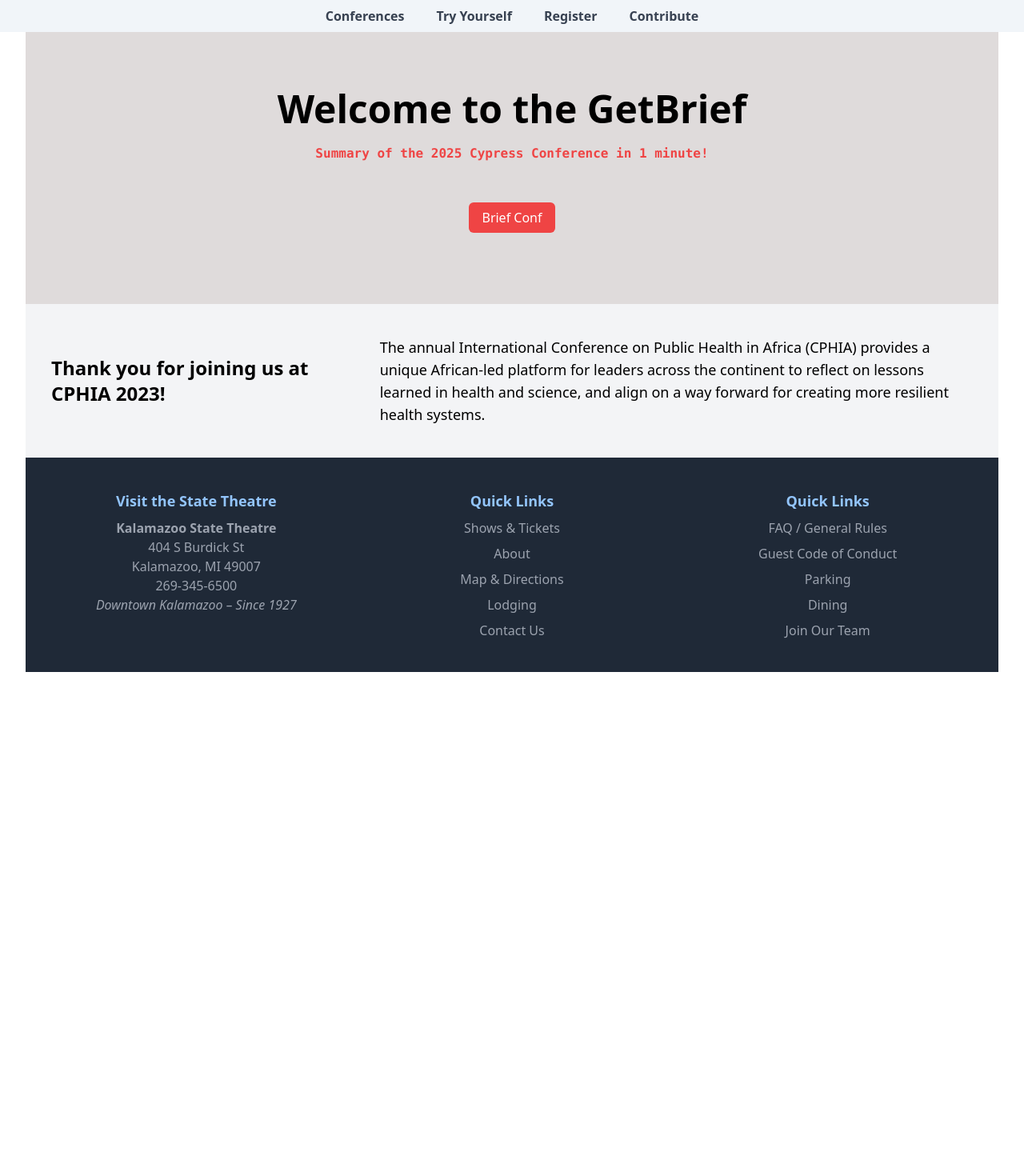
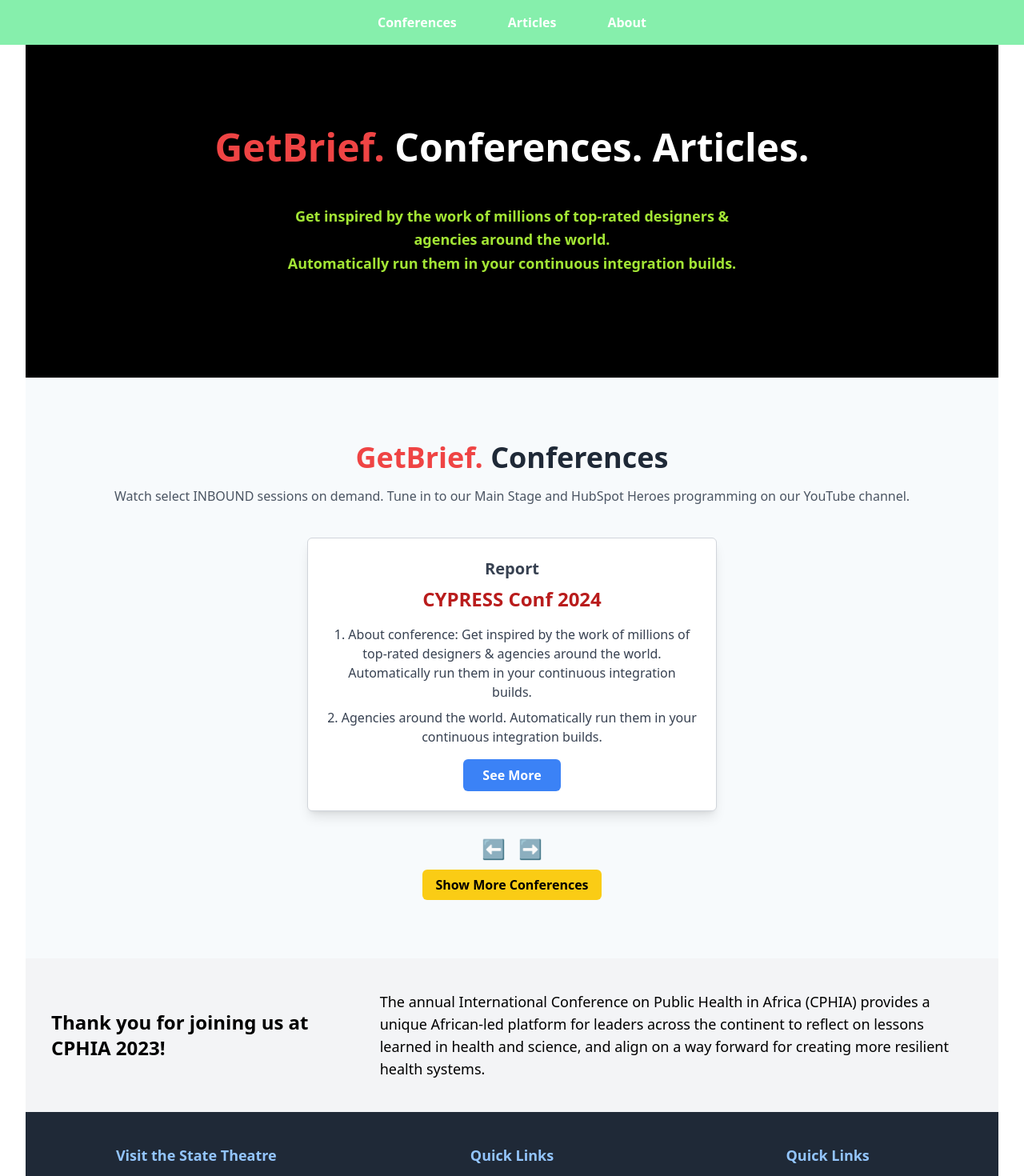
Before and after one commit to armanabbassii/GetBrieff, a React (Vite) app: page /#/ in a window 1280 px wide. Shown: the top 1470 px of the page at 80% size. Before the commit the page ends 872 px from the top, so only its background shows below. Built offline with nearby package versions, Linux system fonts and the light colour scheme.

Commit message:
changes navbar + homePage + conferences part

```diff
--- a/package.json
+++ b/package.json
@@ -40,6 +40,7 @@
     "nodemailer": "^6.9.15",
     "react": "^18.3.1",
     "react-dom": "^18.3.1",
+    "react-icons": "^5.3.0",
     "react-router-dom": "^6.27.0"
   },
   "devDependencies": {
--- /dev/null
+++ b/src/components/Conferences.jsx
@@ -0,0 +1,54 @@
+import React from "react";
+import { Link } from "react-router-dom";
+
+function Conferences() {
+  return (
+    <section className="bg-[#f7fafc] text-center py-20 text-gray-800">
+      <h1 className="text-4xl font-bold">
+        <span className="text-red-500">GetBrief.</span> Conferences
+      </h1>
+      <p className="mt-4 text-gray-600">
+        Watch select INBOUND sessions on demand. Tune in to our Main Stage and
+        HubSpot Heroes programming on our YouTube channel.
+      </p>
+
+      <div className="mt-10 bg-white border border-gray-300 rounded-md p-6 mx-auto max-w-lg shadow-lg">
+        <h2 className="text-xl font-semibold text-gray-700">Report</h2>
+        <h3 className="text-2xl font-bold text-red-700 mt-2">
+          CYPRESS Conf 2024
+        </h3>
+        <p className="mt-4 text-gray-700">
+          1. About conference: Get inspired by the work of millions of top-rated
+          designers & agencies around the world. Automatically run them in your
+          continuous integration builds.
+        </p>
+        <p className="mt-2 text-gray-700">
+          2. Agencies around the world. Automatically run them in your
+          continuous integration builds.
+        </p>
+        <Link
+          to="/conference-details"
+          className="inline-block mt-4 px-6 py-2 bg-blue-500 text-white rounded-md font-semibold"
+        >
+          See More
+        </Link>
+      </div>
+
+      <div className="mt-8 flex justify-center space-x-4">
+        <button className="text-2xl">⬅️</button>
+        <button className="text-2xl">➡️</button>
+      </div>
+
+      <div className="mt-4">
+        <Link
+          to="/more-conferences"
+          className="bg-yellow-400 px-4 py-2 rounded-md font-semibold text-black"
+        >
+          Show More Conferences
+        </Link>
+      </div>
+    </section>
+  );
+}
+
+export default Conferences;
--- a/src/components/Hero/HeroHome.jsx
+++ b/src/components/Hero/HeroHome.jsx
@@ -3,27 +3,18 @@
 
 function HeroHome() {
   return (
-    <div className="hero-section py-20">
-      <h1 className="text-5xl font-bold mb-5">Welcome to the GetBrief</h1>
-      <p className="text-red-500 font-bold font-mono mb-10">
-        Summary of the 2025 Cypress Conference in 1 minute!
+    <section className="bg-black text-center py-32 text-white">
+      <h1 className="text-5xl font-bold">
+        <span className="text-red-500">GetBrief.</span> Conferences. Articles.
+      </h1>
+
+      <p className="mt-12 text-lg text-lime-400 font-semibold mx-auto leading-relaxed">
+        Get inspired by the work of millions of top-rated designers &<br />
+        agencies around the world.
+        <br />
+        Automatically run them in your continuous integration builds.
       </p>
-      <p className="text-lg mb-4"></p>
-      {/* <Link
-        to="/PlaywrightQuiz"
-        className="bg-blue-500 text-white py-2 px-4 rounded-md"
-      >
-        Start Quiz
-      </Link> */}
-      <p className="mt-2 py-4 px-8">
-        <Link
-          to="/BriefPage"
-          className="bg-red-500 text-white py-2 px-4 rounded-md"
-        >
-          Brief Conf
-        </Link>
-      </p>
-    </div>
+    </section>
   );
 }
 
--- a/src/components/HomePage.jsx
+++ b/src/components/HomePage.jsx
@@ -3,11 +3,13 @@
 import HeroHome from "./Hero/HeroHome.jsx";
 import Footer from "./footer.jsx";
 import Appreciation from "./appreciation.jsx";
+import Conferences from "./conferences.jsx";
 
 function HeroBrief() {
   return (
     <div>
       <HeroHome />
+      <Conferences />
       <Appreciation />
       <Footer />
     </div>
--- a/src/components/Navbar.jsx
+++ b/src/components/Navbar.jsx
@@ -1,4 +1,4 @@
-import { useState } from 'react';
+import { useState } from "react";
 
 function Navbar() {
   const [showDropdown, setShowDropdown] = useState(false);
@@ -14,31 +14,37 @@
   };
 
   return (
-    <nav className="bg-slate-100 fixed top-0 left-0 w-full z-20 font-semibold mb-0">
-      <div className="flex justify-center py-2">
-        <ul className="flex space-x-10">
+    <nav className="bg-green-300 fixed top-0 left-0 w-full z-20 font-semibold mb-0">
+      <div className="flex justify-center py-4">
+        <ul className="flex space-x-16">
           {/* Dropdown item */}
           <li
             className="relative"
             onMouseEnter={handleMouseEnter} // Show dropdown on hover
-            // onMouseLeave={handleMouseLeave} // Close dropdown when mouse leaves
+            onMouseLeave={handleMouseLeave} // Hide dropdown when mouse leaves
           >
-            <span className="text-gray-700 cursor-pointer">
+            <span className="text-white cursor-pointer duration-200">
               Conferences
             </span>
             {showDropdown && (
               <ul
-                className="absolute top-full left-0 bg-blue-100 shadow-md rounded-md mt-2 z-30"
+                className="absolute top-full left-0 bg-stone-200 shadow-md mt-2 z-30"
                 onMouseEnter={handleMouseEnter} // Keep dropdown open when hovering over dropdown
                 onMouseLeave={handleMouseLeave} // Close dropdown when mouse leaves the dropdown
               >
                 <li>
-                  <a href="#" className="text-gray-700 block px-4 py-2 hover:bg-gray-200">
+                  <a
+                    href="#"
+                    className="text-gray-700 block px-4 py-2 hover:bg-gray-200"
+                  >
                     Cypress
                   </a>
                 </li>
                 <li>
-                  <a href="#" className="text-gray-700 block px-4 py-2 hover:bg-gray-200">
+                  <a
+                    href="#"
+                    className="text-gray-700 block px-4 py-2 hover:bg-gray-200"
+                  >
                     Playwright
                   </a>
                 </li>
@@ -47,9 +53,16 @@
           </li>
 
           {/* Other navbar items */}
-          <li><a href="#" className="text-gray-700">Try Yourself</a></li>
-          <li><a href="#" className="text-gray-700">Register</a></li>
-          <li><a href="#" className="text-gray-700">Contribute</a></li>
+          <li>
+            <a href="#" className="text-white">
+              Articles
+            </a>
+          </li>
+          <li>
+            <a href="#" className="text-white">
+              About
+            </a>
+          </li>
         </ul>
       </div>
     </nav>
--- a/src/output.css
+++ b/src/output.css
@@ -554,6 +554,40 @@
   display: none;
 }
 
+.container {
+  width: 100%;
+}
+
+@media (min-width: 640px) {
+  .container {
+    max-width: 640px;
+  }
+}
+
+@media (min-width: 768px) {
+  .container {
+    max-width: 768px;
+  }
+}
+
+@media (min-width: 1024px) {
+  .container {
+    max-width: 1024px;
+  }
+}
+
+@media (min-width: 1280px) {
+  .container {
+    max-width: 1280px;
+  }
+}
+
+@media (min-width: 1536px) {
+  .container {
+    max-width: 1536px;
+  }
+}
+
 .static {
   position: static;
 }
@@ -625,10 +659,6 @@
   margin-bottom: 1rem;
 }
 
-.mb-5 {
-  margin-bottom: 1.25rem;
-}
-
 .mb-6 {
   margin-bottom: 1.5rem;
 }
@@ -639,6 +669,10 @@
 
 .mr-10 {
   margin-right: 2.5rem;
+}
+
+.mt-12 {
+  margin-top: 3rem;
 }
 
 .mt-2 {
@@ -653,8 +687,24 @@
   margin-top: 1.5rem;
 }
 
+.ml-4 {
+  margin-left: 1rem;
+}
+
+.mt-10 {
+  margin-top: 2.5rem;
+}
+
+.mt-8 {
+  margin-top: 2rem;
+}
+
 .block {
   display: block;
+}
+
+.inline-block {
+  display: inline-block;
 }
 
 .flex {
@@ -671,6 +721,10 @@
 
 .h-5 {
   height: 1.25rem;
+}
+
+.h-auto {
+  height: auto;
 }
 
 .min-h-screen {
@@ -697,6 +751,10 @@
   width: 100%;
 }
 
+.w-16 {
+  width: 4rem;
+}
+
 .max-w-2xl {
   max-width: 42rem;
 }
@@ -707,6 +765,10 @@
 
 .max-w-7xl {
   max-width: 80rem;
+}
+
+.max-w-lg {
+  max-width: 32rem;
 }
 
 .cursor-pointer {
@@ -737,16 +799,28 @@
   gap: 2rem;
 }
 
-.space-x-10 > :not([hidden]) ~ :not([hidden]) {
+.space-x-16 > :not([hidden]) ~ :not([hidden]) {
   --tw-space-x-reverse: 0;
-  margin-right: calc(2.5rem * var(--tw-space-x-reverse));
-  margin-left: calc(2.5rem * calc(1 - var(--tw-space-x-reverse)));
+  margin-right: calc(4rem * var(--tw-space-x-reverse));
+  margin-left: calc(4rem * calc(1 - var(--tw-space-x-reverse)));
 }
 
 .space-y-2 > :not([hidden]) ~ :not([hidden]) {
   --tw-space-y-reverse: 0;
   margin-top: calc(0.5rem * calc(1 - var(--tw-space-y-reverse)));
   margin-bottom: calc(0.5rem * var(--tw-space-y-reverse));
+}
+
+.space-x-8 > :not([hidden]) ~ :not([hidden]) {
+  --tw-space-x-reverse: 0;
+  margin-right: calc(2rem * var(--tw-space-x-reverse));
+  margin-left: calc(2rem * calc(1 - var(--tw-space-x-reverse)));
+}
+
+.space-x-4 > :not([hidden]) ~ :not([hidden]) {
+  --tw-space-x-reverse: 0;
+  margin-right: calc(1rem * var(--tw-space-x-reverse));
+  margin-left: calc(1rem * calc(1 - var(--tw-space-x-reverse)));
 }
 
 .rounded-lg {
@@ -774,9 +848,14 @@
   border-color: rgb(0 0 0 / var(--tw-border-opacity));
 }
 
-.bg-blue-100 {
+.border-gray-300 {
+  --tw-border-opacity: 1;
+  border-color: rgb(209 213 219 / var(--tw-border-opacity));
+}
+
+.bg-black {
   --tw-bg-opacity: 1;
-  background-color: rgb(219 234 254 / var(--tw-bg-opacity));
+  background-color: rgb(0 0 0 / var(--tw-bg-opacity));
 }
 
 .bg-blue-200 {
@@ -809,6 +888,11 @@
   background-color: rgb(31 41 55 / var(--tw-bg-opacity));
 }
 
+.bg-green-300 {
+  --tw-bg-opacity: 1;
+  background-color: rgb(134 239 172 / var(--tw-bg-opacity));
+}
+
 .bg-green-400 {
   --tw-bg-opacity: 1;
   background-color: rgb(74 222 128 / var(--tw-bg-opacity));
@@ -819,9 +903,9 @@
   background-color: rgb(239 68 68 / var(--tw-bg-opacity));
 }
 
-.bg-slate-100 {
+.bg-stone-200 {
   --tw-bg-opacity: 1;
-  background-color: rgb(241 245 249 / var(--tw-bg-opacity));
+  background-color: rgb(231 229 228 / var(--tw-bg-opacity));
 }
 
 .bg-yellow-400 {
@@ -829,8 +913,27 @@
   background-color: rgb(250 204 21 / var(--tw-bg-opacity));
 }
 
+.bg-blue-100 {
+  --tw-bg-opacity: 1;
+  background-color: rgb(219 234 254 / var(--tw-bg-opacity));
+}
+
+.bg-\[\#f7fafc\] {
+  --tw-bg-opacity: 1;
+  background-color: rgb(247 250 252 / var(--tw-bg-opacity));
+}
+
+.bg-white {
+  --tw-bg-opacity: 1;
+  background-color: rgb(255 255 255 / var(--tw-bg-opacity));
+}
+
 .p-4 {
   padding: 1rem;
+}
+
+.p-6 {
+  padding: 1.5rem;
 }
 
 .px-4 {
@@ -863,6 +966,11 @@
   padding-bottom: 5rem;
 }
 
+.py-32 {
+  padding-top: 8rem;
+  padding-bottom: 8rem;
+}
+
 .py-4 {
   padding-top: 1rem;
   padding-bottom: 1rem;
@@ -888,10 +996,6 @@
 
 .text-center {
   text-align: center;
-}
-
-.font-mono {
-  font-family: ui-monospace, SFMono-Regular, Menlo, Monaco, Consolas, "Liberation Mono", "Courier New", monospace;
 }
 
 .text-2xl {
@@ -929,12 +1033,21 @@
   line-height: 1.75rem;
 }
 
+.text-4xl {
+  font-size: 2.25rem;
+  line-height: 2.5rem;
+}
+
 .font-bold {
   font-weight: 700;
 }
 
 .font-semibold {
   font-weight: 600;
+}
+
+.leading-relaxed {
+  line-height: 1.625;
 }
 
 .text-black {
@@ -987,6 +1100,11 @@
   color: rgb(22 163 74 / var(--tw-text-opacity));
 }
 
+.text-lime-400 {
+  --tw-text-opacity: 1;
+  color: rgb(163 230 53 / var(--tw-text-opacity));
+}
+
 .text-red-500 {
   --tw-text-opacity: 1;
   color: rgb(239 68 68 / var(--tw-text-opacity));
@@ -1007,6 +1125,11 @@
   color: rgb(234 179 8 / var(--tw-text-opacity));
 }
 
+.text-red-700 {
+  --tw-text-opacity: 1;
+  color: rgb(185 28 28 / var(--tw-text-opacity));
+}
+
 .underline {
   text-decoration-line: underline;
 }
@@ -1023,8 +1146,18 @@
   box-shadow: var(--tw-ring-offset-shadow, 0 0 #0000), var(--tw-ring-shadow, 0 0 #0000), var(--tw-shadow);
 }
 
+.shadow-lg {
+  --tw-shadow: 0 10px 15px -3px rgb(0 0 0 / 0.1), 0 4px 6px -4px rgb(0 0 0 / 0.1);
+  --tw-shadow-colored: 0 10px 15px -3px var(--tw-shadow-color), 0 4px 6px -4px var(--tw-shadow-color);
+  box-shadow: var(--tw-ring-offset-shadow, 0 0 #0000), var(--tw-ring-shadow, 0 0 #0000), var(--tw-shadow);
+}
+
 .filter {
   filter: var(--tw-blur) var(--tw-brightness) var(--tw-contrast) var(--tw-grayscale) var(--tw-hue-rotate) var(--tw-invert) var(--tw-saturate) var(--tw-sepia) var(--tw-drop-shadow);
+}
+
+.duration-200 {
+  transition-duration: 200ms;
 }
 
 #root {
```
Also changed, not shown: src/components/Hero/HeroSection.jsx (+7 -9 lines), src/components/navbarcheck.jsx (added, +137 -0 lines), 2 other files (tests, documents, lock files or other folders).
